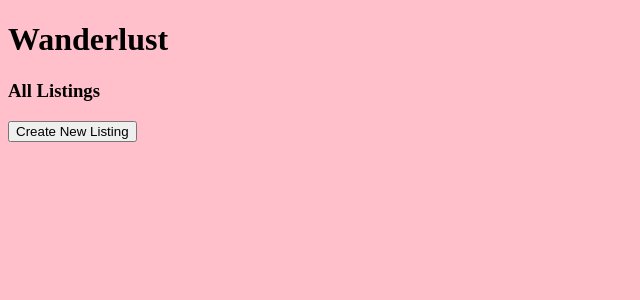
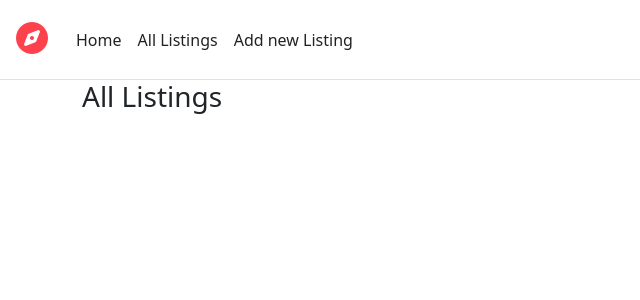
Before and after one commit to vanshchaudharyx/Wanderlust, a Node server app: page /listings in a window 1280 px wide. Shown: the top 300 px of the page, without its empty margins (0-640 px from the left). Run offline with Node 20, Linux system fonts and the light colour scheme; data that the repository does not hold is empty; some libraries are stand-ins or nearby versions.

Commit message:
Navbar added

```diff
--- a/public/css/style.css
+++ b/public/css/style.css
@@ -1,3 +1,12 @@
-body {
-  background-color: pink;
+.navbar {
+  height: 5rem;
+  background-color: white;
 }
+
+.fa-compass {
+  color: #fe424d;
+  font-size: 2rem;
+}
+.nav-link {
+  color: #222222 !important;
+}
--- a/views/Layouts/boilerplate.ejs
+++ b/views/Layouts/boilerplate.ejs
@@ -4,15 +4,22 @@
 <head>
     <meta charset="UTF-8">
     <meta name="viewport" content="width=device-width, initial-scale=1.0">
-    <title>Wanserlust</title>
+    <title>Wanderlust</title>
     <link rel="stylesheet" href="/css/style.css">
+    <link href="https://cdn.jsdelivr.net/npm/bootstrap@5.3.8/dist/css/bootstrap.min.css" rel="stylesheet"
+        integrity="sha384-sRIl4kxILFvY47J16cr9ZwB07vP4J8+LH7qKQnuqkuIAvNWLzeN8tE5YBujZqJLB" crossorigin="anonymous">
+        <link rel="stylesheet" href="https://cdnjs.cloudflare.com/ajax/libs/font-awesome/7.3.1/css/all.min.css" integrity="sha512-QeR2VH+lsBE5LSAe1Q5EnTBbe7XTBubt8dG93Y7gidSgdMCr8nVqKcfKAMyN96SV8KDbZVTDXChatu5G2KQGzg==" crossorigin="anonymous" referrerpolicy="no-referrer">
+
 </head>
 
 <body>
-    <h1>Wanderlust</h1>
-    <div class="container">
-        <%-body%> <!--Import body  -->
-    </div>
+    <%-include("../includes/navbar.ejs")%>
+        <div class="container">
+            <%-body%> <!--Import body  -->
+        </div>
+        <script src="https://cdn.jsdelivr.net/npm/bootstrap@5.3.8/dist/js/bootstrap.bundle.min.js"
+            integrity="sha384-FKyoEForCGlyvwx9Hj09JcYn3nv7wiPVlz7YYwJrWVcXK/BmnVDxM+D2scQbITxI"
+            crossorigin="anonymous"></script>
 </body>
 
 </html>
--- /dev/null
+++ b/views/includes/navbar.ejs
@@ -0,0 +1,17 @@
+<nav class="navbar navbar-expand-md bg-body-light border-bottom sticky-top">
+    <div class="container-fluid">
+        <a class="navbar-brand" href="/"><i class="fa-solid fa-compass"></i></a>
+        <button class="navbar-toggler" type="button" data-bs-toggle="collapse" data-bs-target="#navbarNavAltMarkup"
+            aria-controls="navbarNavAltMarkup" aria-expanded="false" aria-label="Toggle navigation">
+            <span class="navbar-toggler-icon"></span>
+        </button>
+        <div class="collapse navbar-collapse" id="navbarNavAltMarkup">
+            <div class="navbar-nav">
+                <a class="nav-link " href="/">Home</a>
+                <a class="nav-link" href="/listings">All Listings</a>
+                <a class="nav-link" href="/listings/new">Add new Listing</a>
+
+            </div>
+        </div>
+    </div>
+</nav>
--- a/views/listings/index.ejs
+++ b/views/listings/index.ejs
@@ -2,7 +2,7 @@
 
     <body>
         <h3>All Listings</h3>
-        <form method="GET" action="/listings/new"><Button>Create New Listing</Button></form>
+        <!--<form method="GET" action="/listings/new"><Button>Create New Listing</Button></form> -->
         <ul>
             <%for (let listing of allListings){%>
                 <li>
```
